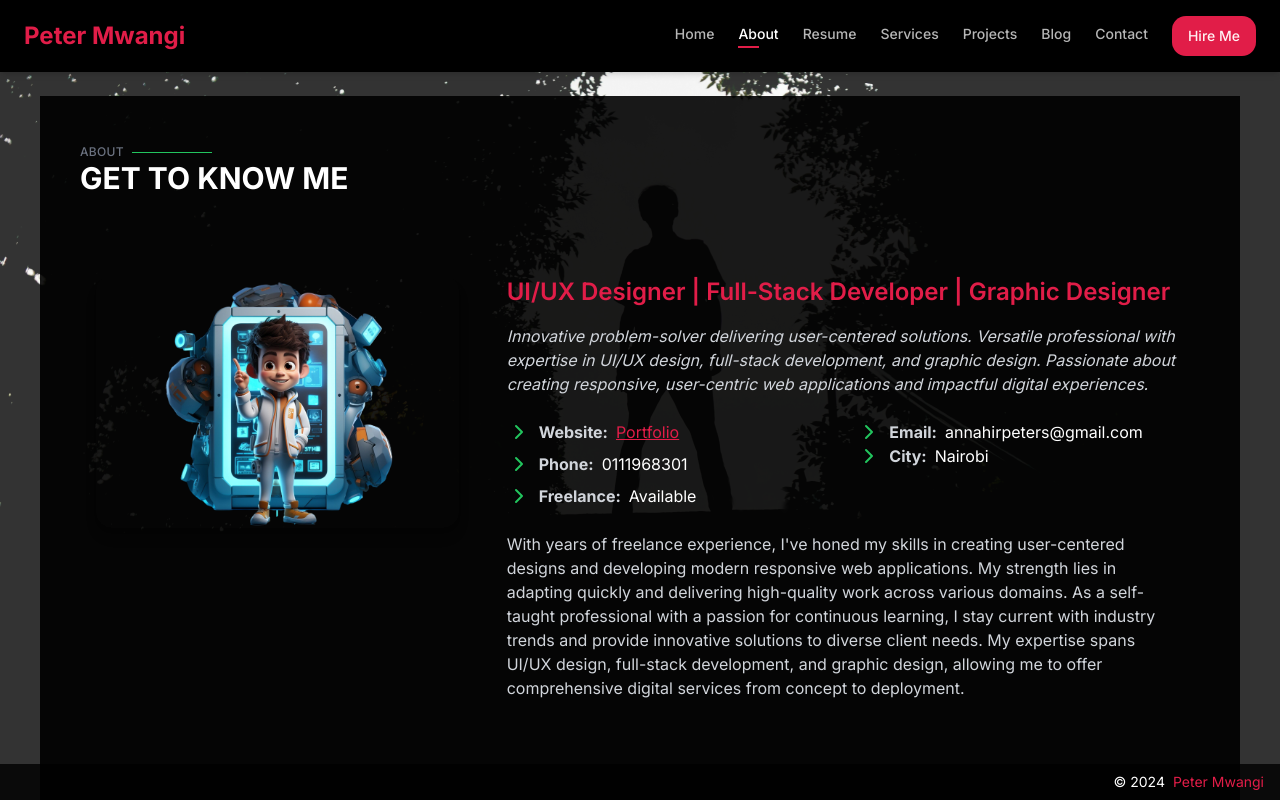
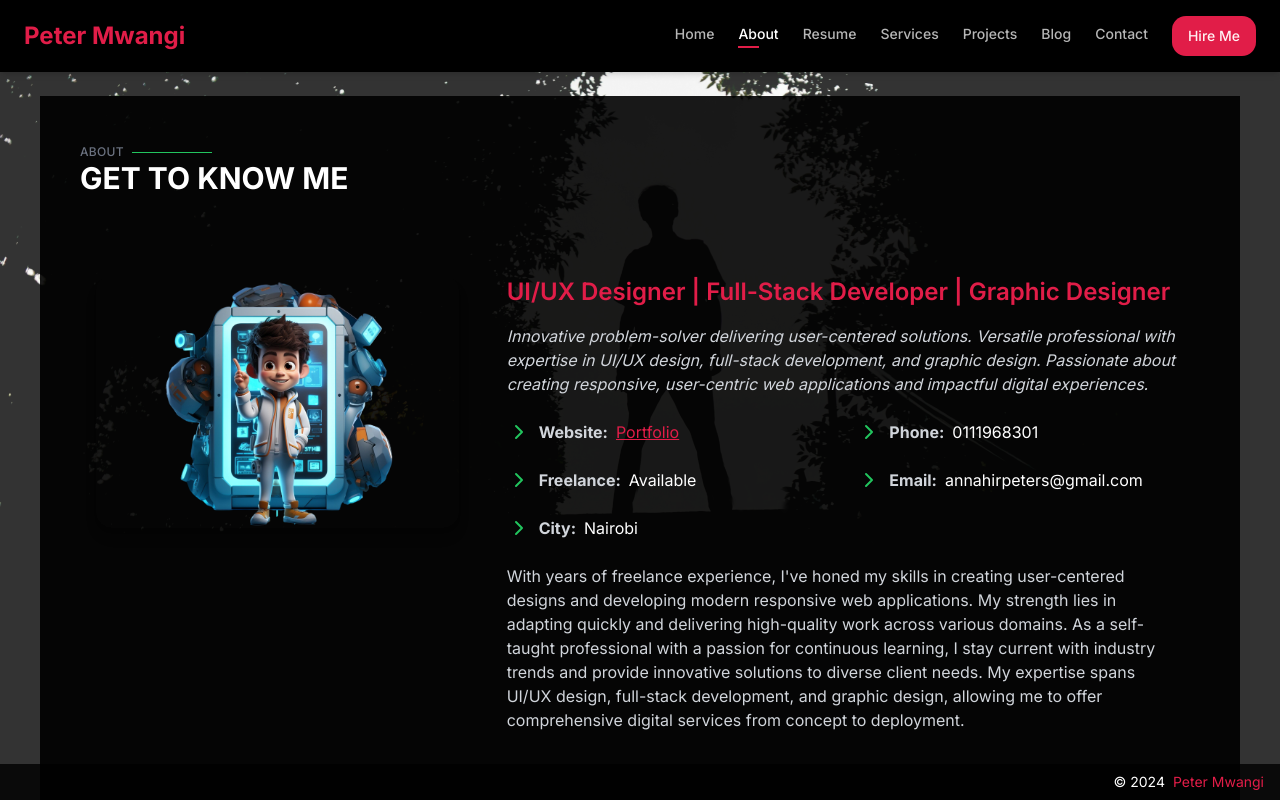
Before and after one commit to Peterkaranjamwangi/portfolio, a Next.js app: page /about in a window 1280 px wide. Built offline with nearby package versions, Linux system fonts and the light colour scheme.

Commit message:
homepage updates

```diff
--- a/app/about/Main.tsx
+++ b/app/about/Main.tsx
@@ -28,8 +28,8 @@ export default function Main() {
             experiences.
           </p>
 
-          <div className="grid grid-cols-1  md:grid-cols-2 gap-6 mb-6">
-            <ul className="space-y-2">
+          <div className="mb-6">
+            <ul className="grid grid-cols-1 md:grid-cols-2 gap-6">
               <li className="flex items-center">
                 <ChevronRight className="mr-2 text-green-500" />
                 <strong className="mr-2 text-gray-300">Website:</strong>
@@ -51,9 +51,6 @@ export default function Main() {
                 <strong className="mr-2 text-gray-300">Freelance:</strong>
                 <span className="text-white">Available</span>
               </li>
-            </ul>
-
-            <ul className="">
               <li className="flex items-center">
                 <ChevronRight className="mr-2 text-green-500" />
                 <strong className="mr-2 text-gray-300">Email:</strong>
--- a/app/page.tsx
+++ b/app/page.tsx
@@ -15,6 +15,7 @@ export default function Home() {
   return (
     <div className="h-max pb-10 md:min-h-screen flex flex-col gap-4 items-center md:items-start justify-center self-center md:self-start md:ml-28 bg-black/30 md:bg-transparent">
       <div className="flex mt-20 flex-row rounded-md bg-black/70 md:bg-gray-500/10 w-[95%] md:w-auto">
+        <div className="flex justify-between"></div>
         <MenuHomeBar />
         <div className="flex flex-col items-start gap-2 p-4 w-full">
           <h1 className="text-xl md:text-3xl lg:text-5xl font-bold bg-gradient-to-r from-fuchsia-500 via-blue-500 to-pink-600 bg-clip-text text-transparent animate-ease-in">
--- a/app/page_components/projects.tsx
+++ b/app/page_components/projects.tsx
@@ -30,7 +30,7 @@ function CustomCollapsible({ children, title }: Props) {
       >
         <div className="flex gap-1 items-center">
           <span>{title}</span>
-          {isOpen ? <Eye size={18} /> : <EyeOff size={18} />}
+          {isOpen ? <EyeOff size={18} /> : <Eye size={18} />}
         </div>
         {isOpen ? <ChevronUp size={18} /> : <ChevronDown size={18} />}
       </button>
```
